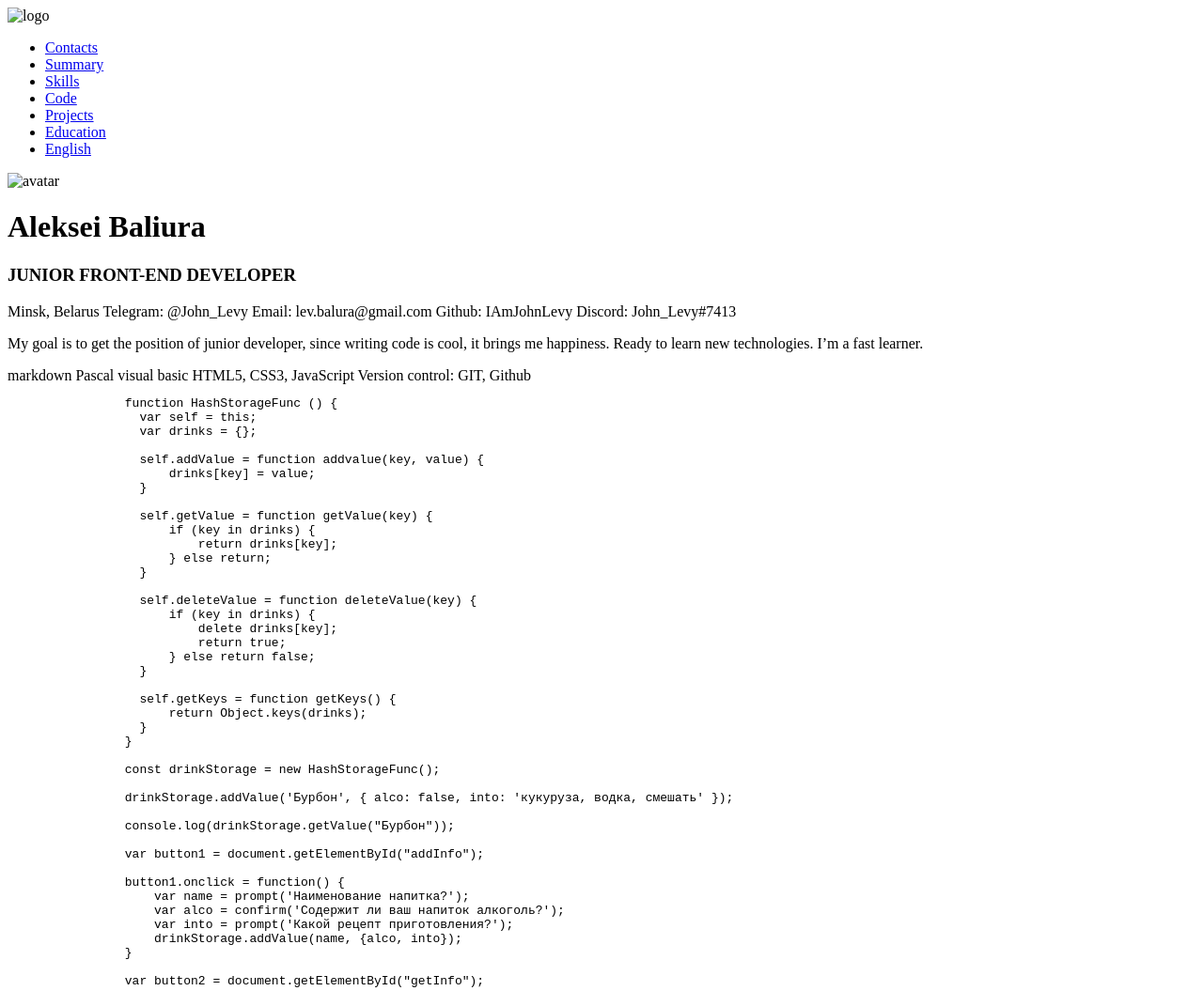
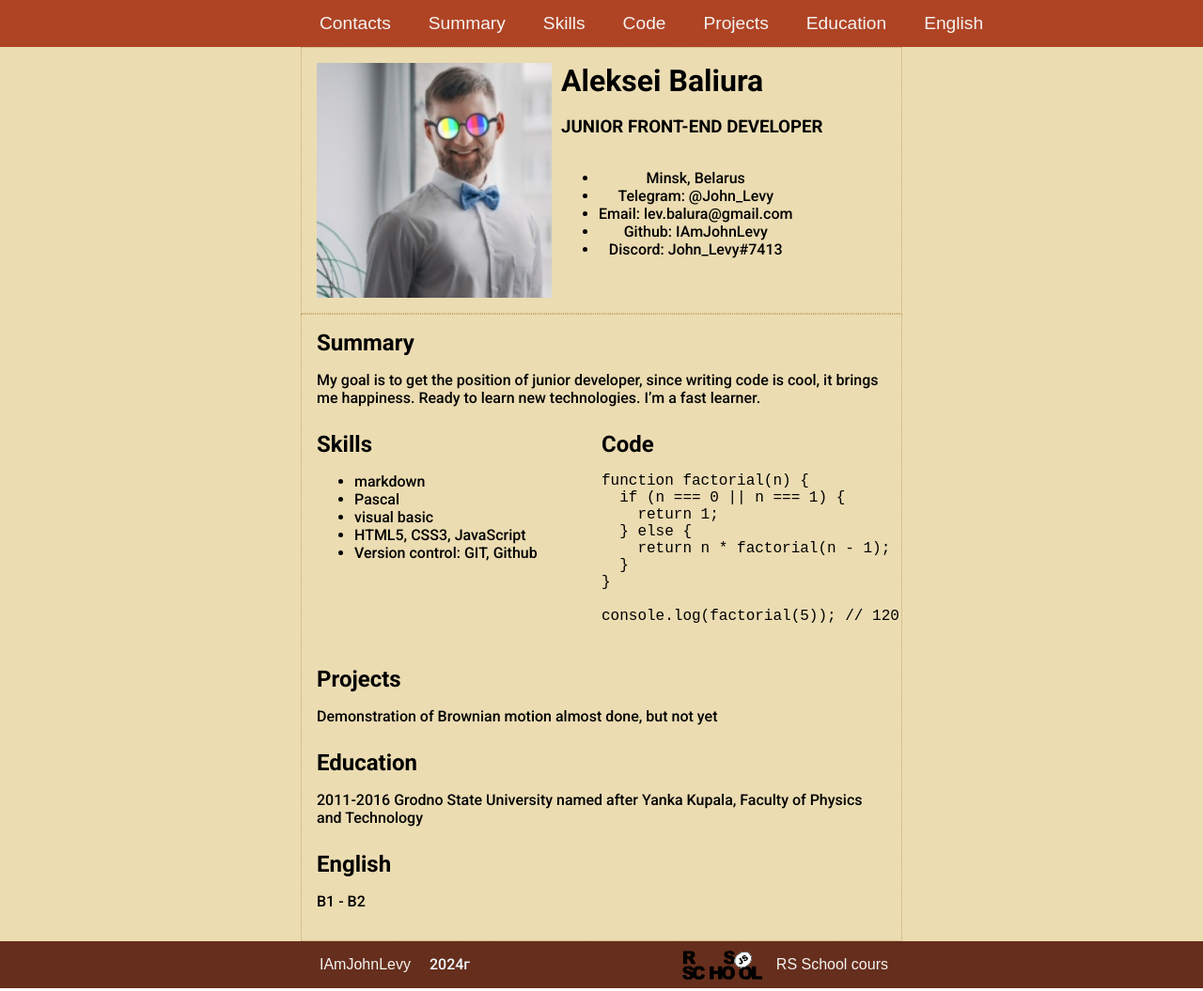
Before and after one commit to IAmJohnLevy/rsschool-cv, a plain HTML site: page index.html in a window 1280 px wide. Shown: the top 1055 px of the page at 94% size. Drawn offline with Linux system fonts and the light colour scheme.

Commit message:
feat: add CSS basic page layout
fix: actual info in HTML

```diff
--- a/index.html
+++ b/index.html
@@ -1,151 +1,116 @@
 <!DOCTYPE html>
 <html lang="en">
+
 <head>
   <meta charset="UTF-8">
   <meta name="viewport" content="width=device-width, initial-scale=1.0">
   <title>cv</title>
-    <link rel="stylesheet" href="style.css" /> <!-- ToDo: стилизировать -->
+  <link rel="stylesheet" href="style.css" />
   <link rel="icon" href="assets/favicon.ico" />
   <link rel="preconnect" href="https://fonts.gstatic.com">
-    <link href="https://fonts.googleapis.com/css2?family=Roboto:wght@100;300;500;700&display=swap" rel="stylesheet"><!-- 2 строки для подключения кода из Гугла -->
+  <link href="https://fonts.googleapis.com/css2?family=Roboto:wght@100;300;500;700&display=swap" rel="stylesheet">
 </head>
+
 <body>
-    <header>
-        <img src="logo.png" alt="logo"> <!-- Логотип сайта -->
+  <header class="header">
+    <div class="container">
       <div id="menu">
-          <ul>
-            <li><a href="#contacts">Contacts</a></li>
-            <li><a href="#summary">Summary</a></li>
-            <li><a href="#skills">Skills</a></li>
-            <li><a href="#code">Code</a></li>
-            <li><a href="#projects">Projects</a></li>
-            <li><a href="#education">Education</a></li>
-            <li><a href="#english">English</a></li>
+        <ul class="nav-list">
+          <li class="nav-link"><a class=":hover" href="#contacts">Contacts</a></li>
+          <li class="nav-link"><a class=":hover" href="#summary">Summary</a></li>
+          <li class="nav-link"><a class=":hover" href="#skills">Skills</a></li>
+          <li class="nav-link"><a class=":hover" href="#code">Code</a></li>
+          <li class="nav-link"><a class=":hover" href="#projects">Projects</a></li>
+          <li class="nav-link"><a class=":hover" href="#education">Education</a></li>
+          <li class="nav-link"><a class=":hover" href="#english">English</a></li>
         </ul>
       </div>
+    </div>
   </header>
-    <main>
-      <div>
-            <div class="about">
-                <img src="johnlevy.png" alt="avatar">
+
+  <main class="main">
+    <div class="container main-container">
+      <div class="about container-item">
+        <img src="assets/img/johnlevy.png" alt="avatar">
+        <div class="about-text">
           <h1 class="section-profile-title">Aleksei Baliura</h1>
           <h3 class="who-there">JUNIOR FRONT-END DEVELOPER</h3>
+          <div class="contacts" id="contacts">
+            <h2>Contacts</h2>
+            <ul>
+              <li>Minsk, Belarus</li>
+              <li>Telegram: @John_Levy</li>
+              <li>Email: lev.balura@gmail.com</li>
+              <li>Github: IAmJohnLevy</li>
+              <li>Discord: John_Levy#7413</li>
+            </ul>
           </div>
-
-            <div class="contacts" id="contacts">
-
-              Minsk, Belarus
-              Telegram: @John_Levy
-              Email: lev.balura@gmail.com
-              Github: IAmJohnLevy
-              Discord: John_Levy#7413
         </div>
-
-            <div class="summary" id="summary">
+      </div>
+      <div class="main-column">
+        <div class="summary container-item" id="summary">
+          <h2>Summary</h2>
           <p>My goal is to get the position of junior developer,
             since writing code is cool, it brings me happiness.
             Ready to learn new technologies. I<span>’</span>m a fast learner.</p>
         </div>
 
-            <div class="skills" id="skills">
-              markdown
-              Pascal
-              visual basic
-              HTML5, CSS3, JavaScript
-              Version control: GIT, Github
+        <div class="skills container-item" id="skills">
+          <h2>Skills</h2>
+          <ul>
+            <li>markdown</li>
+            <li>Pascal</li>
+            <li>visual basic</li>
+            <li>HTML5, CSS3, JavaScript</li>
+            <li>Version control: GIT, Github</li>
+          </ul>
         </div>
 
-            <div class="code" id="code">
-              <pre>
-                function HashStorageFunc () {
-                  var self = this;
-                  var drinks = {};
-
-                  self.addValue = function addvalue(key, value) {
-                      drinks[key] = value;
-                  }
-
-                  self.getValue = function getValue(key) {
-                      if (key in drinks) {
-                          return drinks[key];
-                      } else return;
-                  }
-
-                  self.deleteValue = function deleteValue(key) {
-                      if (key in drinks) {
-                          delete drinks[key];
-                          return true;
-                      } else return false;
-                  }
-
-                  self.getKeys = function getKeys() {
-                      return Object.keys(drinks);
+        <div class="code container-item" id="code">
+          <h2>Code</h2>
+          <pre><code>function factorial(n) {
+  if (n === 0 || n === 1) {
+    return 1;
+  } else {
+    return n * factorial(n - 1);
   }
 }
 
-                const drinkStorage = new HashStorageFunc();
-
-                drinkStorage.addValue('Бурбон', { alco: false, into: 'кукуруза, водка, смешать' });
-
-                console.log(drinkStorage.getValue("Бурбон"));
-
-                var button1 = document.getElementById("addInfo");
-
-                button1.onclick = function() {
-                    var name = prompt('Наименование напитка?');
-                    var alco = confirm('Содержит ли ваш напиток алкоголь?');
-                    var into = prompt('Какой рецепт приготовления?');
-                    drinkStorage.addValue(name, {alco, into});
-                }
-
-                var button2 = document.getElementById("getInfo");
-
-                button2.onclick = function() {
-                    var name = prompt('Какой напиток желаете?');
-                    var result = drinkStorage.getValue(name);
-                    var isAlco = result.alco ? 'Да' : 'Нет';
-                    alert('Алкогольность: ' + isAlco + ', рецепт: ' + result.into);
-                }
-
-                var button3 = document.getElementById("delInfo");
-
-                button3.onclick = function() {
-                    var name = prompt('Какой напиток желаете изничтожить?');
-                    var result = drinkStorage.deleteValue(name);
-                    alert(result);
-                }
-
-                var button4 = document.getElementById("base");
-
-                button4.onclick = function() {
-                    alert(drinkStorage.getKeys());
-                }
-              </pre>
+console.log(factorial(5)); // 120
+          </code></pre>
         </div>
 
-            <div class="projects" id="projects">
-              https://wowo.by
-              Demonstration of Brownian motion
-              almost done, but not yet
+        <div class="projects container-item" id="projects">
+          <h2>Projects</h2>
+          <p>Demonstration of Brownian motion almost done, but not yet</p>
         </div>
 
-            <div class="education" id="education">
-              2011-2016 Grodno State University named after Yanka Kupala, Faculty of Physics and Technology
+        <div class="education container-item" id="education">
+          <h2>Education</h2>
+          <p>2011-2016 Grodno State University named after Yanka Kupala, Faculty of Physics and Technology</p>
         </div>
 
-            <div class="english" id="english">
-              2011-2016 Grodno State University named after Yanka Kupala, Faculty of Physics and Technology
+        <div class="english container-item" id="english">
+          <h2>English</h2>
+          <p>B1 - B2</p>
         </div>
       </div>
-
+    </div>
   </main>
 
-    <footer> <!-- «Подвал с логотипом и датой -->
-      <!-- доработать по протоколу -->
+  <footer class="footer">
+    <div class="container footer-container">
       <a href="https://github.com/IAmJohnLevy" class="github nav-link">IAmJohnLevy</a>
       <a href="https://rs.school/js/" class="rss"></a>
-      <time datetime="2024-07-12">12 июля 2024г</time> <!-- Дата написания статьи -->
+      <time class="date-time" datetime="2024-07-12">2024г</time>
+      <article class="RSschool">
+        <img class="logo" src="assets/img/rs-school-logo.svg" alt="rs-school-logo">
+        <a href="https://rs.school/courses/javascript-ru">RS School cours</a>
+      </article>
+
+    </div>
   </footer>
 
 </body>
+
 </html>
--- a/style.css
+++ b/style.css
@@ -1,6 +1,154 @@
 html, body {
-    2    font-family: Arial, serif;
-    3    font-size: 16px;
-    4    margin: 0;
-    5    padding: 0;
-    6}
+    font-family: Roboto, Arial, sans-serif;
+    font-size: 16px;
+    margin: 0;
+    padding: 0;
+}
+
+html {
+    scroll-behavior: smooth;
+}
+
+* {
+    box-sizing: border-box;
+}
+
+body {
+    display: flex;
+    flex-direction: column;
+    justify-content: space-between;
+    min-height: 100vh;
+    margin: 0;
+    padding: 0;
+}
+
+header{
+    background-color: #af4425;
+    color: #ebdcb2;
+    font-size: 1.2em;
+}
+
+footer{
+    color: aliceblue;
+    background-color: #662E1C;
+}
+
+.nav-list {
+    display: flex;
+    align-items: center;
+    list-style: none;
+    margin: 0;
+    padding: 0;
+}
+
+.nav-link {
+    padding: 0 20px;
+    line-height: 50px;
+}
+
+a {
+    font: 1em sans-serif;
+    font-style: normal;
+    color: #f5f4f2;
+    text-decoration: none;
+    font-size: inherit;
+    transition: 0.3s;
+}
+
+.about {
+    padding: 1em 0;
+    display: flex;
+    flex-direction: row;
+    justify-content: flex-start;
+    gap: 10px;
+    align-items: flex-start;
+    border: #C9a66b dotted 1px;
+}
+
+.about-text{
+    display: flex;
+    flex-direction: column;
+    justify-content: flex-start;
+    align-items: flex-start;
+}
+
+.contacts {
+    text-align: center;
+}
+
+.container {
+    padding: 0 25vw;
+}
+
+h1, h2 {
+    margin: 0;
+}
+
+.about img {
+    margin-left: 1em;
+    width: 250px;
+    height: 250px;
+}
+
+.main-column {
+    display: flex;
+    row-gap: 10px;
+    flex-wrap: wrap;
+    flex-grow: 1;
+    padding: 1em;
+    border: #C9a66b dotted 1px;
+
+}
+
+.contacts h2 {
+    display: none;
+}
+
+.container-item {
+    min-width: 50%;
+}
+
+main {
+    flex-grow: 1;
+    background-color: #ebdcb2;
+}
+
+.code{
+    /* font-family: Arial;
+    font-style: normal;
+    font-size: 1em;
+    font-weight: normal; */
+    max-width: 45%;
+}
+
+.section-item a {
+    color: #829985;
+    text-decoration: none;
+    transition: color 0.5s;
+  }
+  .section-item a:hover {
+    color: #4d2323;
+  }
+
+  .RSschool {
+    display: flex;
+    justify-content: center;
+    align-items: center;
+    padding-right: 15px;
+  }
+
+  .logo{
+    width: 100px;
+    height: 50px;
+    padding-right: 15px;
+  }
+
+  .footer-container {
+    display: flex;
+    flex-direction: row;
+  }
+
+  .date-time{
+    padding-top: 15px;
+    flex: auto;
+  }
```
Also changed, not shown: assets/img/rs-school-logo.svg (added). Lines whose indentation alone changed are shown as unchanged.
